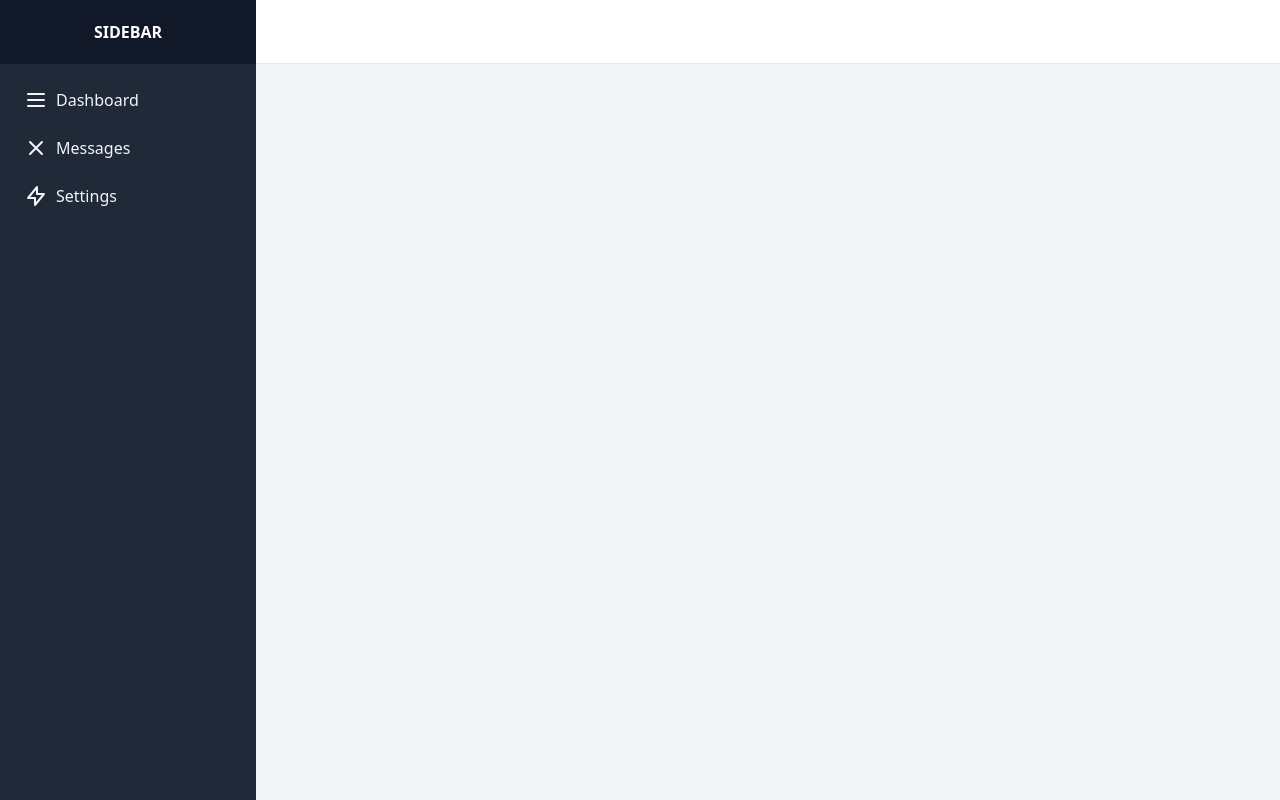
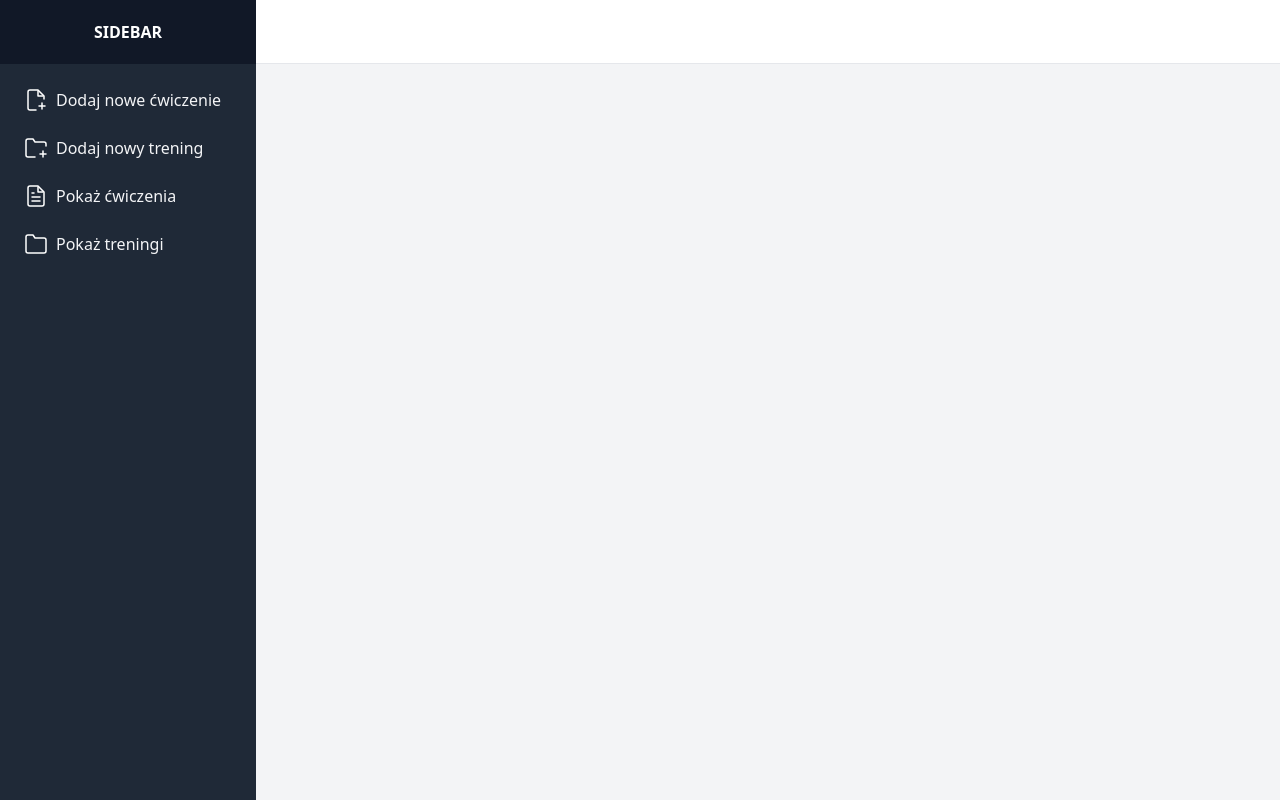
Before and after one commit to 321nomyzS/FitnessApp_server, a Django app: page / in a window 1280 px wide. Run offline with Django 4.2, Linux system fonts and the light colour scheme; style sheets or scripts are compiled from the project's sources; some libraries are stand-ins or nearby versions.

Commit message:
Update sidebar

```diff
--- a/trener_style/templates/base.html
+++ b/trener_style/templates/base.html
@@ -19,29 +19,23 @@
                 </div>
                 <div class="flex flex-col flex-1 overflow-y-auto">
                     <nav class="flex-1 px-2 py-4 bg-gray-800">
-                        <a href="#" class="flex items-center px-4 py-2 text-gray-100 hover:bg-gray-700">
-                            <svg xmlns="http://www.w3.org/2000/svg" class="h-6 w-6 mr-2" fill="none" viewBox="0 0 24 24"
-                                stroke="currentColor">
-                                <path stroke-linecap="round" stroke-linejoin="round" stroke-width="2"
-                                    d="M4 6h16M4 12h16M4 18h16" />
+                        <a href="{% url 'add_exercise' %}" class="flex items-center px-4 py-2 text-gray-100 hover:bg-gray-700">
+                            <svg xmlns="http://www.w3.org/2000/svg" class="h-6 w-6 mr-2" width="24" height="24" viewBox="0 0 24 24" fill="none" stroke="#ffffff" stroke-width="1.5" stroke-linecap="round" stroke-linejoin="round"><path d="M20 11.08V8l-6-6H6a2 2 0 0 0-2 2v16c0 1.1.9 2 2 2h6"/><path d="M14 3v5h5M18 21v-6M15 18h6"/></svg>
                             </svg>
-                            Dashboard
+                            Dodaj nowe ćwiczenie
                         </a>
-                        <a href="#" class="flex items-center px-4 py-2 mt-2 text-gray-100 hover:bg-gray-700">
-                            <svg xmlns="http://www.w3.org/2000/svg" class="h-6 w-6 mr-2" fill="none" viewBox="0 0 24 24"
-                                stroke="currentColor">
-                                <path stroke-linecap="round" stroke-linejoin="round" stroke-width="2"
-                                    d="M6 18L18 6M6 6l12 12" />
+                        <a href="{% url 'add_training' %}" class="flex items-center px-4 py-2 mt-2 text-gray-100 hover:bg-gray-700">
+                            <svg xmlns="http://www.w3.org/2000/svg" class="h-6 w-6 mr-2" width="24" height="24" viewBox="0 0 24 24" fill="none" stroke="#ffffff" stroke-width="1.5" stroke-linecap="round" stroke-linejoin="round"><path d="M11 21H4a2 2 0 0 1-2-2V5c0-1.1.9-2 2-2h5l2 3h9a2 2 0 0 1 2 2v2M19 15v6M16 18h6"/></svg>
                             </svg>
-                            Messages
+                            Dodaj nowy trening
                         </a>
-                        <a href="#" class="flex items-center px-4 py-2 mt-2 text-gray-100 hover:bg-gray-700">
-                            <svg xmlns="http://www.w3.org/2000/svg" class="h-6 w-6 mr-2" fill="none" viewBox="0 0 24 24"
-                                stroke="currentColor">
-                                <path stroke-linecap="round" stroke-linejoin="round" stroke-width="2"
-                                    d="M13 10V3L4 14h7v7l9-11h-7z" />
-                            </svg>
-                            Settings
+                        <a href="{% url 'show_exercise' %}" class="flex items-center px-4 py-2 mt-2 text-gray-100 hover:bg-gray-700">
+                            <svg xmlns="http://www.w3.org/2000/svg" class="h-6 w-6 mr-2" width="24" height="24" viewBox="0 0 24 24" fill="none" stroke="#ffffff" stroke-width="1.5" stroke-linecap="round" stroke-linejoin="round"><path d="M14 2H6a2 2 0 0 0-2 2v16c0 1.1.9 2 2 2h12a2 2 0 0 0 2-2V8l-6-6z"/><path d="M14 3v5h5M16 13H8M16 17H8M10 9H8"/></svg>
+                            Pokaż ćwiczenia
+                        </a>
+                        <a href="{% url 'show_training' %}" class="flex items-center px-4 py-2 mt-2 text-gray-100 hover:bg-gray-700">
+                            <svg xmlns="http://www.w3.org/2000/svg"  class="h-6 w-6 mr-2" width="24" height="24" viewBox="0 0 24 24" fill="none" stroke="#ffffff" stroke-width="1.5" stroke-linecap="round" stroke-linejoin="round"><path d="M22 19a2 2 0 0 1-2 2H4a2 2 0 0 1-2-2V5a2 2 0 0 1 2-2h5l2 3h9a2 2 0 0 1 2 2z"></path></svg>
+                            Pokaż treningi
                         </a>
                     </nav>
                 </div>
```
